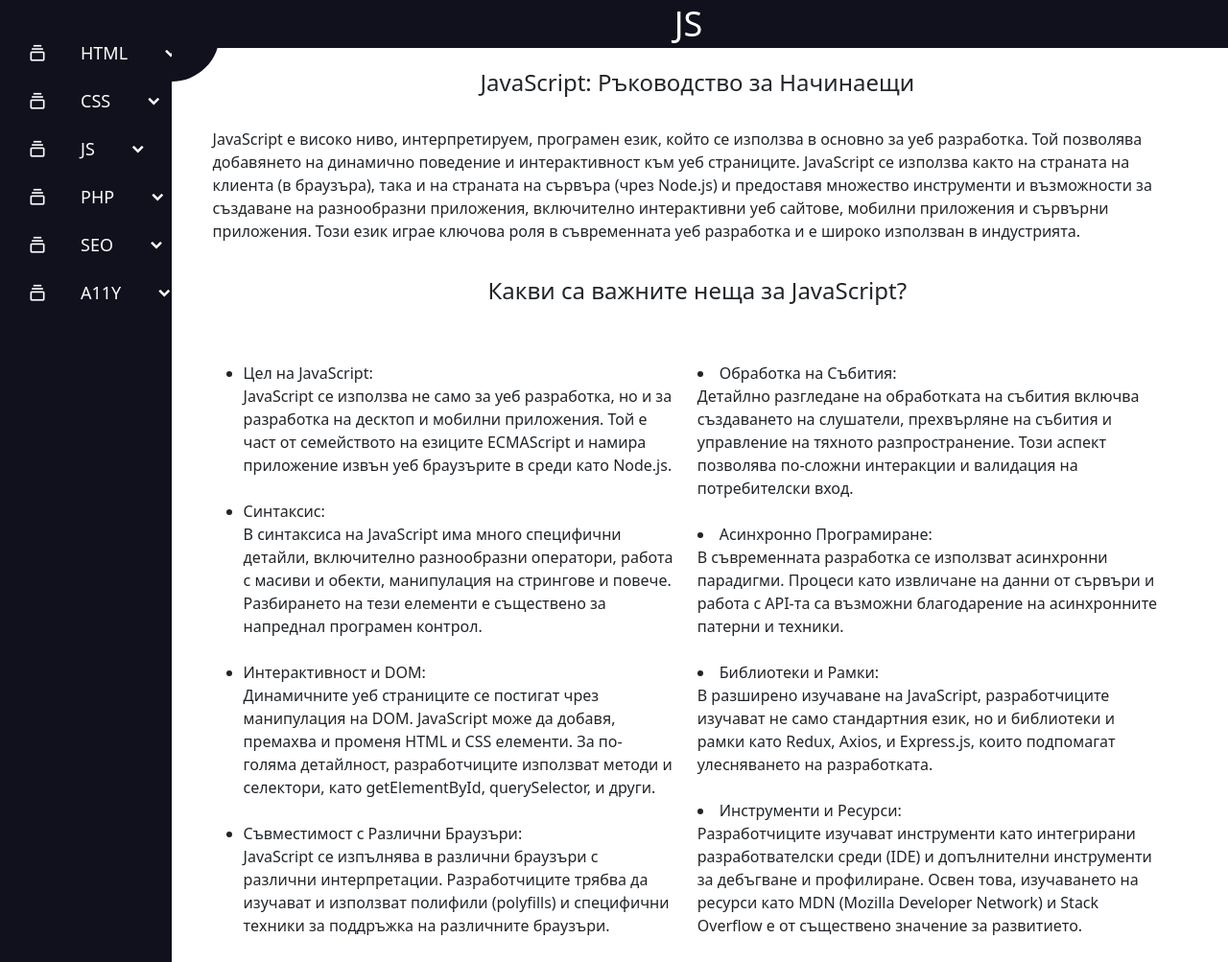
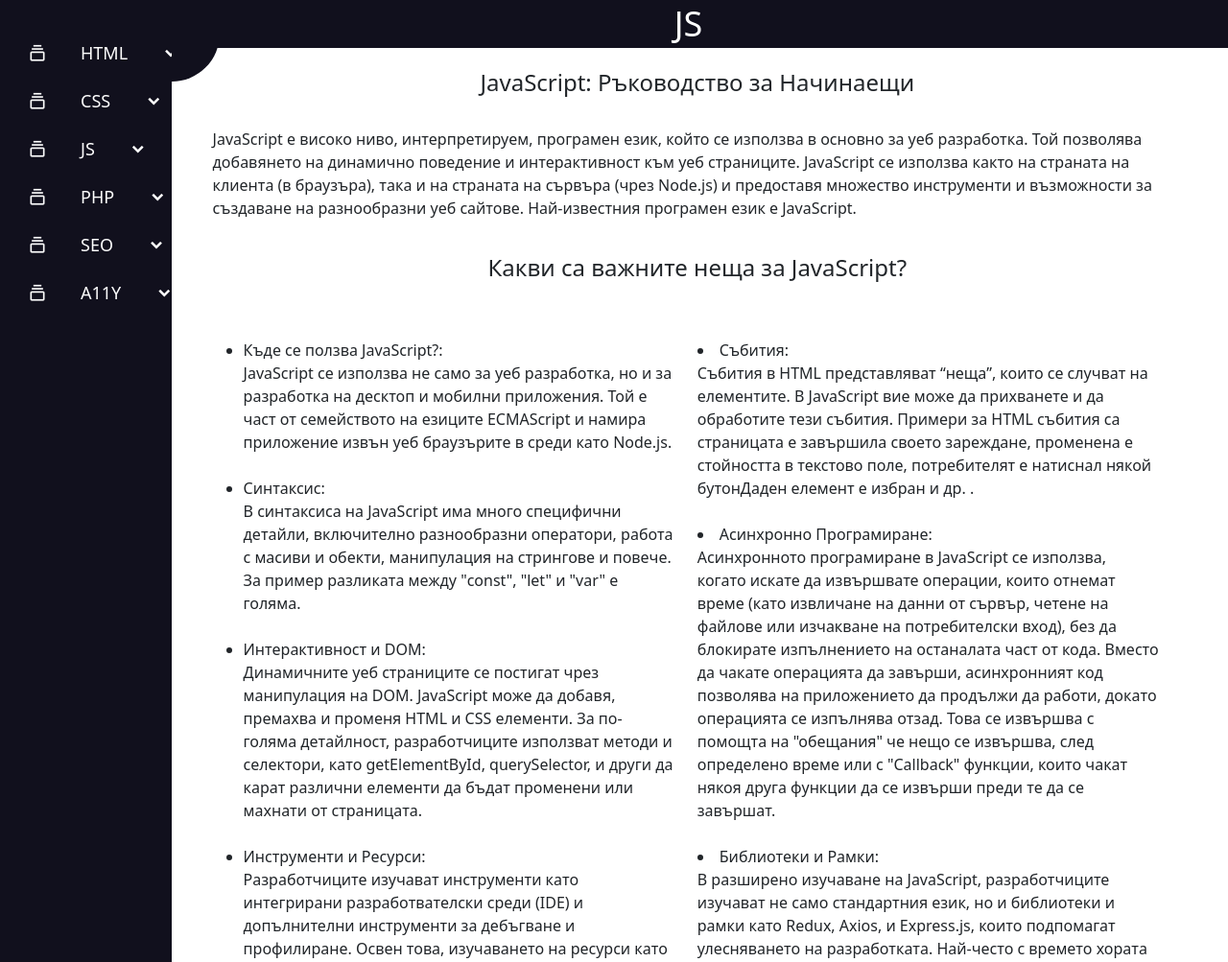
Before and after one commit to obama-max/A11y-InternalSEO, a PHP site: page /index.php?page=javascript in a window 1280 px wide. Shown: the top 1003 px of the page at 96% size. Run offline with PHP 8.4, Linux system fonts and the light colour scheme.

Commit message:
Looked and rewrote all the translated content, remaking or just making it more understandable

```diff
--- a/pages/javascript.php
+++ b/pages/javascript.php
@@ -4,7 +4,7 @@ JavaScript: Ръководство за Начинаещи
 
 
     <p class="pt-4 fs-6">
-    JavaScript е високо ниво, интерпретируем, програмен език, който се използва в основно за уеб разработка. Той позволява добавянето на динамично поведение и интерактивност към уеб страниците. JavaScript се използва както на страната на клиента (в браузъра), така и на страната на сървъра (чрез Node.js) и предоставя множество инструменти и възможности за създаване на разнообразни приложения, включително интерактивни уеб сайтове, мобилни приложения и сървърни приложения. Този език играе ключова роля в съвременната уеб разработка и е широко използван в индустрията.
+    JavaScript е високо ниво, интерпретируем, програмен език, който се използва в основно за уеб разработка. Той позволява добавянето на динамично поведение и интерактивност към уеб страниците. JavaScript се използва както на страната на клиента (в браузъра), така и на страната на сървъра (чрез Node.js) и предоставя множество инструменти и възможности за създаване на разнообразни уеб сайтове. Най-известния програмен език е JavaScript.
     </p>
 
 
@@ -14,7 +14,7 @@ JavaScript: Ръководство за Начинаещи
     <div class="col-6">
     <ul class="col-12">
         <li class="pt-4 fs-6 col-12">
-            Цел на JavaScript: <br>
+            Къде се ползва JavaScript?: <br>
 
             JavaScript се използва не само за уеб разработка, но и за разработка на десктоп и мобилни приложения. Той е част от     семейството на езиците ECMAScript и намира приложение извън уеб браузърите в среди като Node.js.
         </li>
@@ -22,48 +22,42 @@ JavaScript: Ръководство за Начинаещи
         <li class="pt-4 fs-6 col-12">
             Синтаксис: <br>
 
-            В синтаксиса на JavaScript има много специфични детайли, включително разнообразни оператори, работа с масиви и обекти,  манипулация на стрингове и повече. Разбирането на тези елементи е съществено за напреднал програмен контрол.
+            В синтаксиса на JavaScript има много специфични детайли, включително разнообразни оператори, работа с масиви и обекти,  манипулация на стрингове и повече. За пример разликата между "const", "let" и "var" е голяма.
         </li>
 
         <li class="pt-4 fs-6 col-12">
             Интерактивност и DOM: <br>
 
-            Динамичните уеб страниците се постигат чрез манипулация на DOM. JavaScript може да добавя, премахва и променя HTML и    CSS елементи. За по-голяма детайлност, разработчиците използват методи и селектори, като getElementById, querySelector,    и други.
+            Динамичните уеб страниците се постигат чрез манипулация на DOM. JavaScript може да добавя, премахва и променя HTML и    CSS елементи. За по-голяма детайлност, разработчиците използват методи и селектори, като getElementById, querySelector,    и други да карат различни елементи да бъдат променени или махнати от страницата.
         </li>
 
         <li class="pt-4 fs-6 col-12">
-            Съвместимост с Различни Браузъри: <br>
+        Инструменти и Ресурси: <br>
 
-            JavaScript се изпълнява в различни браузъри с различни интерпретации. Разработчиците трябва да изучават и използват полифили (polyfills) и специфични техники за поддръжка на различните браузъри.
-        </li>
+        Разработчиците изучават инструменти като интегрирани разработвателски среди (IDE) и допълнителни инструменти за дебъгване и     профилиране. Освен това, изучаването на ресурси като MDN (Mozilla Developer Network) и Stack Overflow е от съществено   значение за развитието.
+    </li>
         </div>
     </ul>
     <div class="col-6">
 
     <li class="pt-4 fs-6 col-12">
-        Обработка на Събития: <br>
+        Събития: <br>
 
-        Детайлно разгледане на обработката на събития включва създаването на слушатели, прехвърляне на събития и управление на  тяхното разпространение. Този аспект позволява по-сложни интеракции и валидация на потребителски вход.
+        Събития в HTML представляват “неща”, които се случват на елементите.
+        В JavaScript вие може да прихванете и да обработите тези събития. Примери за HTML събития са страницата е завършила своето зареждане, променена е стойността в текстово поле, потребителят е натиснал някой бутонДаден елемент е избран и др. .
     </li>
 
     <li class="pt-4 fs-6 12">
         Асинхронно Програмиране: <br>
 
-        В съвременната разработка се използват асинхронни парадигми. Процеси като извличане на данни от сървъри и работа с API-та   са възможни благодарение на асинхронните патерни и техники.
+        Асинхронното програмиране в JavaScript се използва, когато искате да извършвате операции, които отнемат време (като извличане на данни от сървър, четене на файлове или изчакване на потребителски вход), без да блокирате изпълнението на останалата част от кода. Вместо да чакате операцията да завърши, асинхронният код позволява на приложението да продължи да работи, докато операцията се изпълнява отзад. Това се извършва с помощта на "обещания" че нещо се извършва, след определено време или с "Callback" функции, които чакат някоя друга функции да се извърши преди те да се завършат.
     </li>
 
     <li class="pt-4 fs-6 col-12">
         Библиотеки и Рамки: <br>
 
-        В разширено изучаване на JavaScript, разработчиците изучават не само стандартния език, но и библиотеки и рамки като Redux,      Axios, и Express.js, които подпомагат улесняването на разработката.
+        В разширено изучаване на JavaScript, разработчиците изучават не само стандартния език, но и библиотеки и рамки като Redux,     Axios, и Express.js, които подпомагат улесняването на разработката. Най-често с времето хората сменят JavaScript с TypeScript.
     </li>
-
-    <li class="pt-4 fs-6 col-12">
-        Инструменти и Ресурси: <br>
-
-        Разработчиците изучават инструменти като интегрирани разработвателски среди (IDE) и допълнителни инструменти за дебъгване и     профилиране. Освен това, изучаването на ресурси като MDN (Mozilla Developer Network) и Stack Overflow е от съществено   значение за развитието.
-    </li>
-
     </ul>
     </div>
 </div>
@@ -74,5 +68,5 @@ JavaScript: Ръководство за Начинаещи
     </p>
 
 <p class="mt-5 fs-6">
-В заключение, JavaScript е мощен и широко използван програмен език, който играе ключова роля в съвременната уеб разработка и не само. JavaScript продължава да бъде важен инструмент за всеки уеб разработчик и предлага богата екосистема от технологии и ресурси за създаване на модерни и интерактивни уеб приложения.
+В заключение, JavaScript е мощен и широко използван програмен език, който играе ключова роля в съвременната уеб разработка и не само. JavaScript продължава да бъде важен инструмент за всеки уеб разработчик и предлага богата среда и ресурси за създаване на модерни и интерактивни уеб приложения.
 </p>
```
